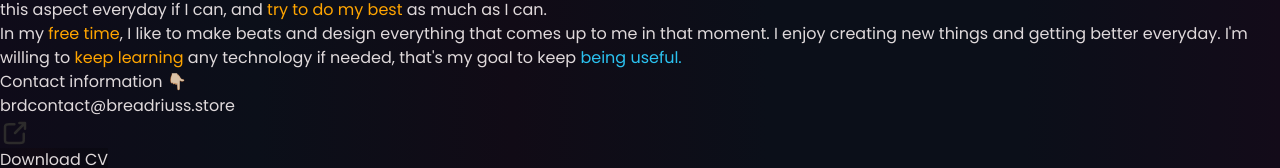
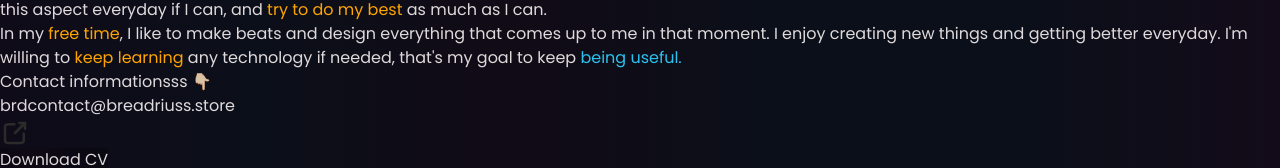
Before and after one commit to JoeCursewl/brd-portfolio, a React (Vite) app: page /about in a window 1280 px wide. Shown: the part 222-390 px from the top of the page. Built offline with nearby package versions, Linux system fonts and the light colour scheme.

Commit message:
About changed

```diff
--- a/src/component-personal/about-an.jsx
+++ b/src/component-personal/about-an.jsx
@@ -61,7 +61,7 @@ export function ABout() {
 
             <div className="border-t border-solid border-[#ffc5c513] pt-4">
               <p className="text-[#ffa5a5] text-[1.1rem]">
-                Contact information 👇🏻
+                Contact informationsss 👇🏻
               </p>
             </div>
 
```
